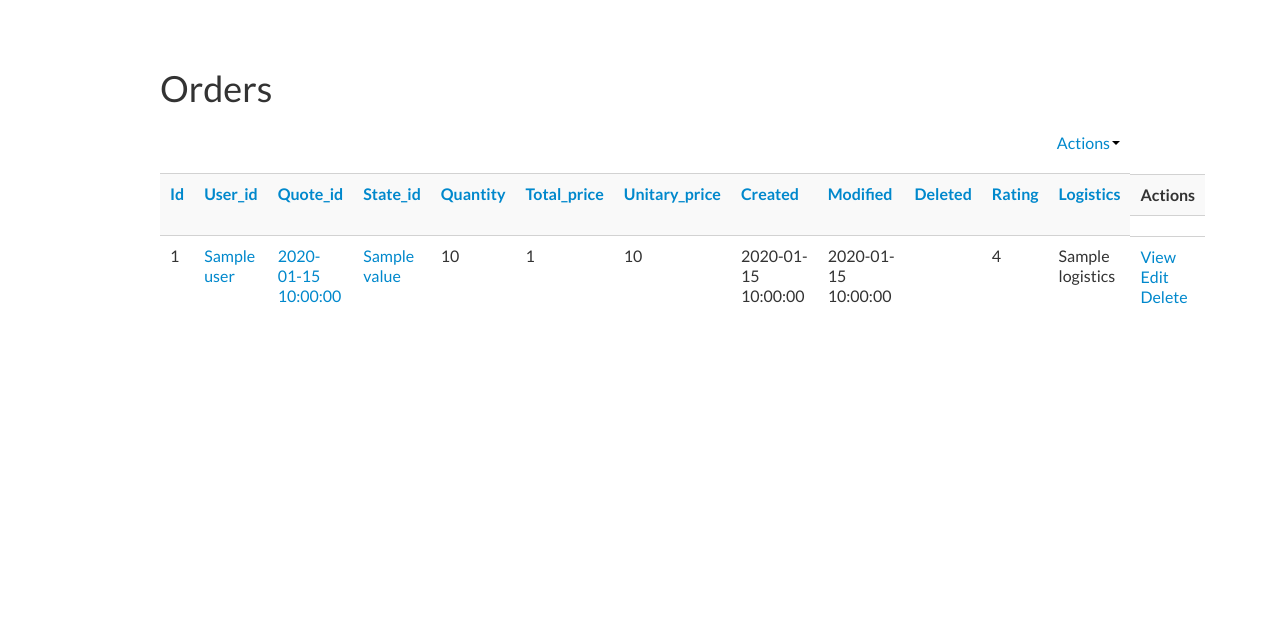
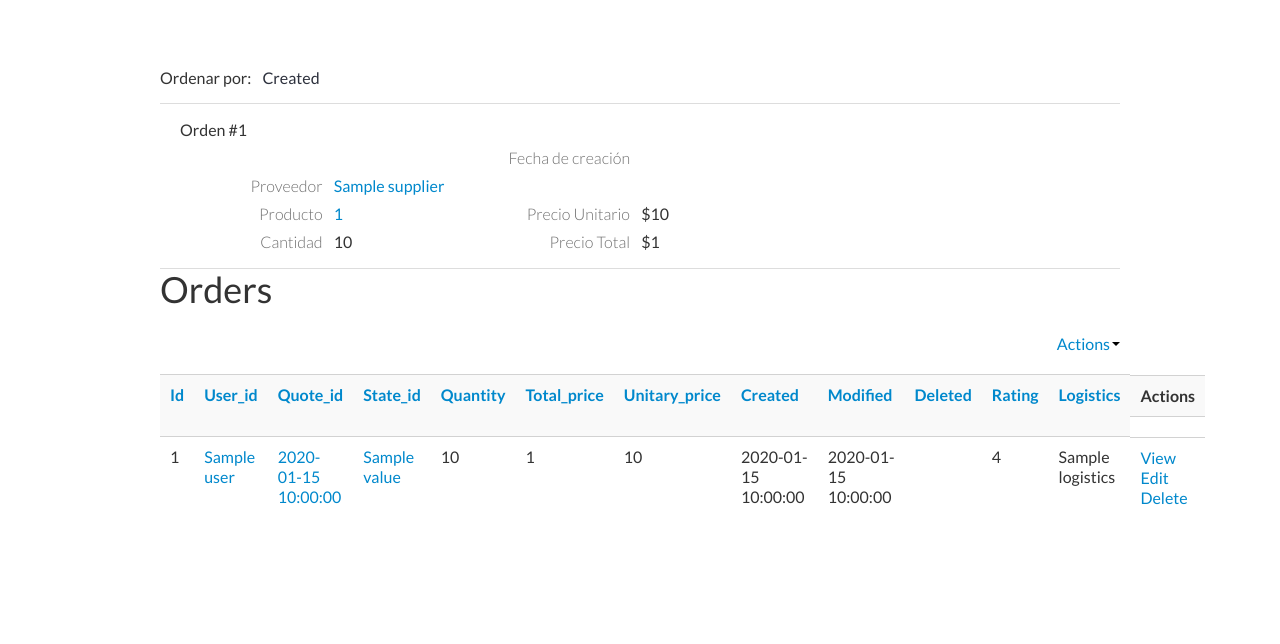
Before and after one commit to aliciacatalina/multiproveedores, a CakePHP app: the page made by app/View/Orders/index.ctp in a window 1280 px wide. Shown: the top 644 px of the page. Run offline with PHP 8.4 and a stand-in for CakePHP, Linux system fonts and the light colour scheme; the template is opened without the code that fills it: most values are stand-ins (such as "Sample title", 1, 10 or a date in 2020); some libraries are stand-ins or nearby versions.

Commit message:
datos de ordenes en orders index

```diff
--- a/app/Controller/OrdersController.php
+++ b/app/Controller/OrdersController.php
@@ -21,7 +21,7 @@ class OrdersController extends AppController {
  * @return void
  */
 	public function index() {
-		$this->Order->recursive = 0;
+		$this->Order->recursive = 2;
 		$orders = $this->Paginator->paginate(array('Order.deleted' => 0));
 		$this->set('orders', $orders);
 	}
--- a/app/View/Orders/index.ctp
+++ b/app/View/Orders/index.ctp
@@ -1,3 +1,79 @@
+<div class="filters">
+<span>Ordenar por:</span>
+<ul class="pagination pagination-inverse">
+	<li><?php echo $this->Paginator->sort('created'); ?></li>
+</ul>
+</div>
+<?php foreach ($orders as $order): ?>
+<div class="row striped slim">
+	<!-- INFO -->
+	<div class="col-8">
+		<div class="row">
+			<div class="col-12">
+	      Orden #<?php echo h($order['Order']['id']); ?>
+	    </div>
+		</div>
+	 	<div class="row">
+	    <div class="col-9 text-right light">
+	      Fecha de creación
+	    </div>
+	    <div class="col-3 bold">
+	      <?php echo $this->Time->format($order['Order']['created'], '%d/%m/%y', 'invalid'); ?>
+	    </div>
+	  </div>
+
+	  <!-- Proveedor -->
+	  <div class="row">
+	    <div class="col-3 text-right light">
+	      Proveedor
+	    </div>
+	    <div class="col-9">
+	      <?php echo $this->Html->link($order['Quote']['Supplier']['corporate_name'], array('controller' => 'suppliers', 'action' => 'view', $order['Quote']['Supplier']['id'])); ?>
+	    </div>
+	  </div>
+
+	  <!-- Producto -->
+	  <div class="row">
+	    <div class="col-3 text-right light">
+	      Producto
+	    </div>
+	    <div class="col-3">
+	      <?php echo $this->Html->link($order['Quote']['product_id'], array('controller' => 'products', 'action' => 'view', $order['Quote']['product_id'])); ?>
+	    </div>
+
+	    <div class="col-3 text-right light">
+	      Precio Unitario
+	    </div>
+	    <div class="col-3">
+	      <?php echo "$".h($order['Order']['unitary_price']); ?>
+	    </div>
+	  </div>
+
+	  <div class="row">
+	    <div class="col-3 text-right light">
+	      Cantidad
+	    </div>
+	    <div class="col-3">
+	      <?php echo h($order['Order']['quantity']); ?>
+	    </div>
+
+	    <div class="col-3 text-right light">
+	      Precio Total
+	    </div>
+	    <div class="col-3">
+	      <?php echo "$".h($order['Order']['total_price']); ?>
+	    </div>
+	  </div>
+
+	</div>
+
+	<!-- Acctions -->
+	<div class="col-4">
+
+	</div>
+</div>
+<?php endforeach; ?>
+
 <div class="orders index">
 	<h2><?php echo __('Orders'); ?></h2>
 	<div class="actions dropdown">
--- a/app/View/Requests/view.ctp
+++ b/app/View/Requests/view.ctp
@@ -1,4 +1,6 @@
 <?php echo $this->AssetCompress->script('requests-view'); ?>
+
+<?php print_r($request) ?>
 
 <div class="grey-container" >
   <h2>Solicitud #<?php echo $request['Request']['id']; ?></h2>
--- a/app/webroot/css/custom.css
+++ b/app/webroot/css/custom.css
@@ -3,7 +3,7 @@
 **/
 .grey-container{
 	width:750px;
-  border:1px solid #e1e1e8;
+  border:1px solid #ddd;
   padding:30px;
   -moz-border-radius:4px;
   -webkit-border-radius:4px;
@@ -41,10 +41,14 @@ h4 {
   margin: 30px auto;
 }
 .row.striped {
-	margin-bottom: 15px;
-	padding-bottom: 15px;
-	border-bottom: 1px solid gray;
+	padding: 10px;
+	border-bottom: 1px solid #ddd;
 	position: relative;
+}
+.row.slim [class*="col-"]{
+  padding: 3px;
+  padding-right: 5px;
+  padding-left: 5px;
 }
 @media (max-width: 767px) .login {
     width: 70%;
@@ -74,7 +78,7 @@ h4 {
 /** Filters **/
 .filters {
 	padding-bottom: 15px;
-	border-bottom: 1px solid gray;
+	border-bottom: 1px solid #ddd;
 }
 .filters > ul.pagination.pagination-inverse {
 	display: inline;
```
